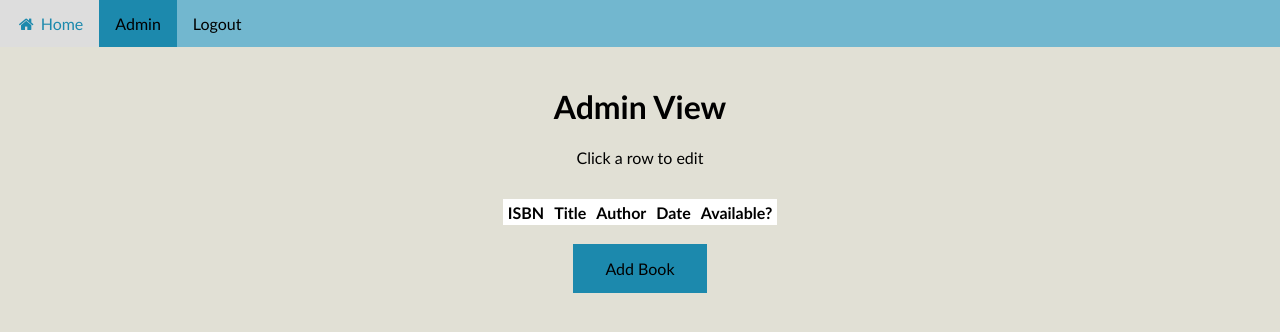
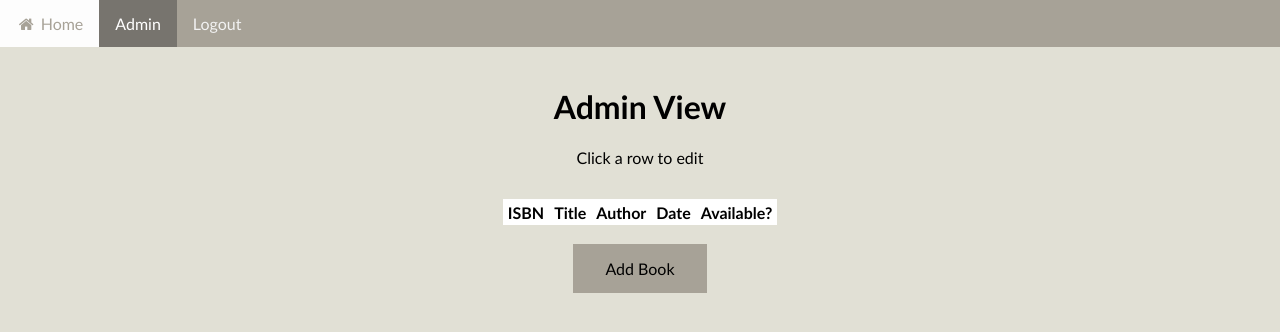
Before and after one commit to davgibbs/web-app-dev-group-g, a plain HTML site: page src/main/webapp/admin.html in a window 1280 px wide. Drawn offline with nearby package versions, Linux system fonts and the light colour scheme; no server answers.

Commit message:
Update admin_styles.css

```diff
--- a/src/main/webapp/css/admin_styles.css
+++ b/src/main/webapp/css/admin_styles.css
@@ -44,7 +44,7 @@ table#example {
 /* navbar */
 .topnav {
     overflow: hidden;
-    background-color: #72b7cf;
+    background-color: #A7A297;
 }
 
 /* The topnav hyperlinks are floating to the left */
@@ -52,7 +52,7 @@ table#example {
 /* The underline is removed */
 .topnav a {
     float: left;
-    color: black;
+    color: #f2f2f2;
     text-align: center;
     padding: 14px 16px;
     text-decoration: none;
@@ -61,23 +61,23 @@ table#example {
 /* The topnav hyperlink background colour and the text colour changes when the mouse is hovering on it */
 .topnav a:hover {
     background-color: #ddd;
-    color: #78A596;
+    color: #f2f2f2;
 }
 
 /* The topnav hyperlink background colour and the text colour changes when active */
 .topnav a.active {
-    background-color: #1c89ad;
-    color: black;
+    background-color: #77746E;
+    color: white;
 }
 
 /* The dropdown hyperlink background colour and the text colour changes when the mouse is hovering on it or active*/
 .topnav a:hover, .dropdown:hover .dropbtn {
-    background-color: #ddd;
-    color: #1c89ad;
+    background-color: #FDFDFD;
+    color: #A7A297;
 }
 
 .button {
-    background-color: #1c89ad;
+    background-color: #A7A297;
     border: none;
     color: black;
     padding: 15px 32px;
@@ -87,7 +87,7 @@ table#example {
 }
 
 .button:hover {
-    background-color: #72b7cf;
+    background-color: #77746E;
     color: black;
 }
 
```
